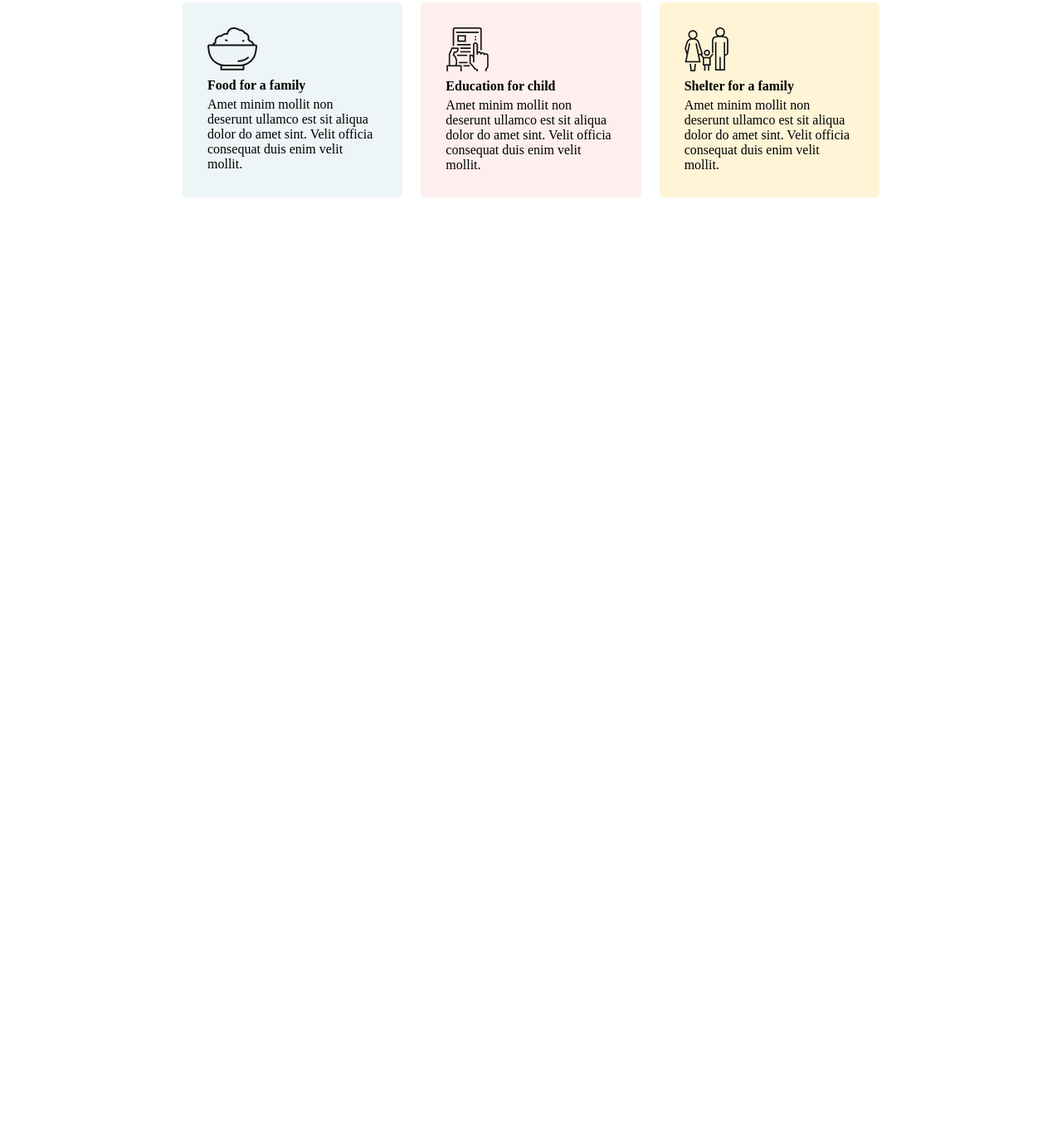
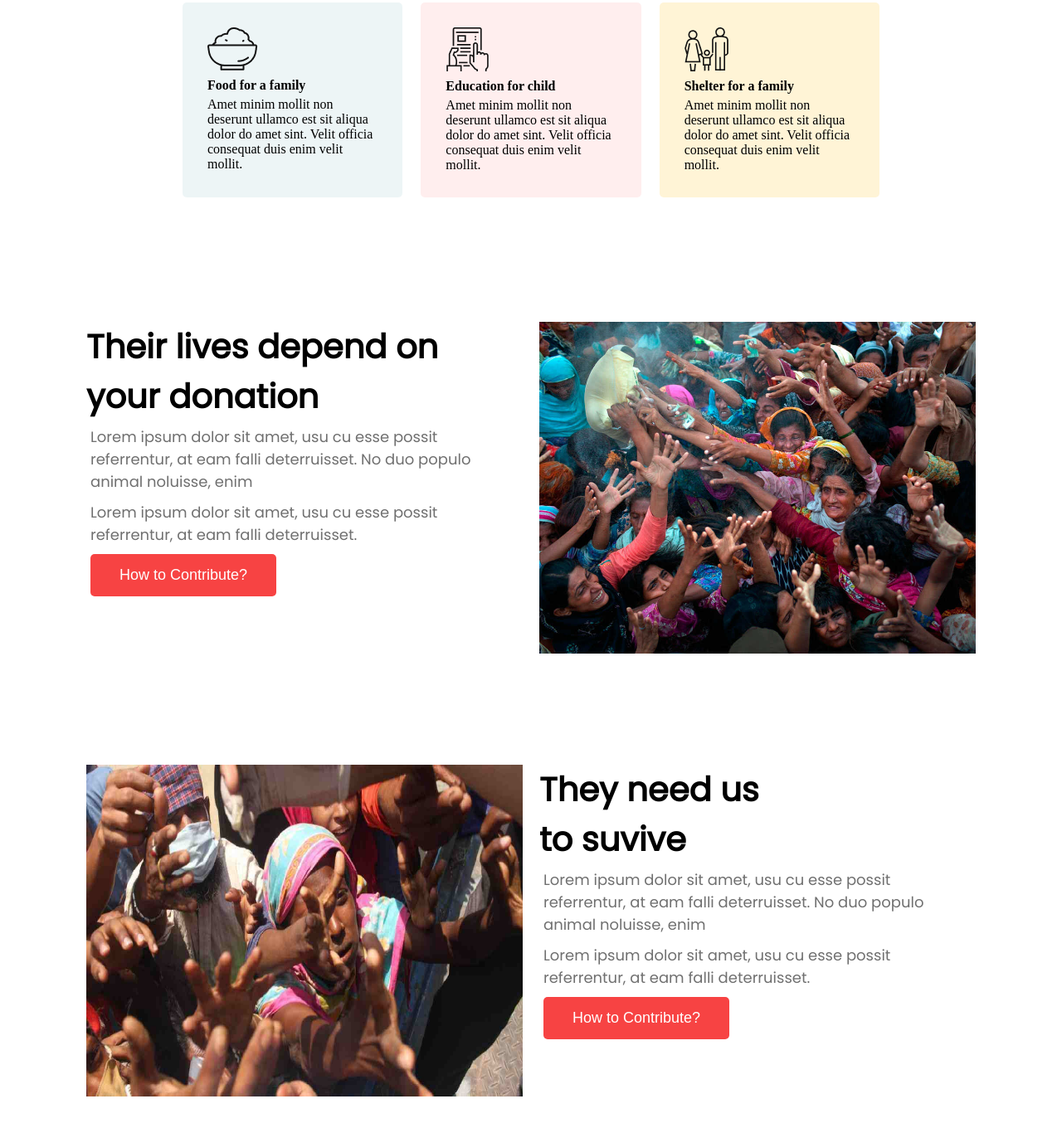
Before and after one commit to ApornaRakshit/donate-related-website, a plain HTML site: page index.html in a window 1280 px wide. Shown: the part 1392-2752 px from the top of the page at 83% size. Before the commit the page ends 1710 px from the top, so only its background shows below. Drawn offline with Linux system fonts and the light colour scheme.

Commit message:
split part added

```diff
--- a/index.html
+++ b/index.html
@@ -67,20 +67,57 @@
                 <div class="card" id="card1">
                     <img src="assets/icons/food.png" alt="">
                     <h4 id="card1-title">Food for a family</h4>
-                        <p>Amet minim mollit non deserunt ullamco est sit aliqua dolor do amet sint. Velit officia consequat duis enim velit mollit.</p>
+                    <p>Amet minim mollit non deserunt ullamco est sit aliqua dolor do amet sint. Velit officia consequat
+                        duis enim velit mollit.</p>
                 </div>
                 <div class="card" id="card2">
                     <img src="assets/icons/Frame-1.png" alt="">
                     <h4 id="card2-title">Education for child</h4>
-                        <p>Amet minim mollit non deserunt ullamco est sit aliqua dolor do amet sint. Velit officia consequat duis enim velit mollit.</p>
+                    <p>Amet minim mollit non deserunt ullamco est sit aliqua dolor do amet sint. Velit officia consequat
+                        duis enim velit mollit.</p>
                 </div>
                 <div class="card" id="card3">
                     <img src="assets/icons/shelter.png" alt="">
                     <h4 id="card3-title">Shelter for a family</h4>
-                        <p>Amet minim mollit non deserunt ullamco est sit aliqua dolor do amet sint. Velit officia consequat duis enim velit mollit.</p>
+                    <p>Amet minim mollit non deserunt ullamco est sit aliqua dolor do amet sint. Velit officia consequat
+                        duis enim velit mollit.</p>
                 </div>
             </div>
         </section>
+        <section>
+            <div class="container-two">
+                <div class="split">
+                    <h4 class="section-title">Their lives depend on<br> your donation</h4>
+                    <p class="section-description">Lorem ipsum dolor sit amet, usu cu esse possit referrentur, at eam
+                        falli deterruisset. No duo populo animal noluisse, enim</p>
+                    <p class="section-description second-p">Lorem ipsum dolor sit amet, usu cu esse possit referrentur,
+                        at eam falli deterruisset.</p>
+                    <div class="buttons" id="btn3">
+                        <button class="btn-donate">How to Contribute?</button>
+                    </div>
+                </div>
+                <div class="split donation6"><img src="assets/images/donation6.jpg" alt=""></div>
+            </div>
+        </section>
+        <section>
+            <div class="container-two" id="donation8">
+                <div class="split donation6">
+                    <img src="assets/images/donation8.jpg" alt="">
+                </div>
+                <div class="split">
+                    <h4 class="section-title">They need us <br>to suvive</h4>
+                    <p class="section-description">Lorem ipsum dolor sit amet, usu cu esse possit referrentur, at eam
+                        falli deterruisset. No duo populo animal noluisse, enim</p>
+                    <p class="section-description second-p">Lorem ipsum dolor sit amet, usu cu esse possit referrentur,
+                        at eam falli deterruisset.</p>
+                    <div class="buttons" id="btn3">
+                        <button class="btn-donate">How to Contribute?</button>
+                    </div>
+                </div>
+
+            </div>
+        </section>
+
     </main>
 </body>
 
--- a/styles/style.css
+++ b/styles/style.css
@@ -162,14 +162,16 @@ main section {
 
 /* responsive for small device */
 @media screen and (max-width: 576px) {
-    .donate , .plan{
+
+    .donate,
+    .plan {
         width: 100%;
         margin: 0 40px;
         text-align: center;
-        /* height: 75vh; */
     }
 
-    .donate-container , .plan-container {
+    .donate-container,
+    .plan-container {
         flex-direction: column;
         align-items: center;
         gap: 5px;
@@ -190,11 +192,12 @@ main section {
 
 /* responsive for medium device */
 @media screen and (min-width:577px) and (max-width:992px) {
-    .donate, .plan {
+
+    .donate,
+    .plan {
         width: 100%;
         margin: 0 100px;
         text-align: center;
-        /* height: 75vh; */
     }
 }
 
@@ -215,15 +218,61 @@ main section {
 #card3 {
     background-color: #FFF4D6;
 }
-#card1-title{
+
+#card1-title {
     padding-top: 5px;
     padding-bottom: 5px;
 }
-#card2-title{
+
+#card2-title {
     padding-top: 5px;
     padding-bottom: 5px;
 }
-#card3-title{
+
+#card3-title {
     padding-top: 5px;
     padding-bottom: 5px;
 }
+
+#btn3 {
+    margin: 0;
+}
+
+.container-two {
+    display: flex;
+    gap: 20px;
+    max-width: 1072px;
+    margin: 0 auto;
+    margin-bottom: 80px;
+}
+
+.container-two .split {
+    width: 50%;
+}
+
+.donation6 img {
+    width: 100%;
+    height: 50vh;
+    font-family: Inter;
+    font-size: 45px;
+}
+
+.second-p {
+    padding-top: 5px;
+    padding-bottom: 5px;
+}
+
+@media screen and (max-width: 576px) {
+    .container-two {
+        flex-direction: column-reverse;
+    }
+
+    #donation8 {
+        flex-direction: column;
+    }
+
+    .container-two .split {
+        width: 100%;
+    }
+
+}
```
Lines whose indentation alone changed are shown as unchanged.
